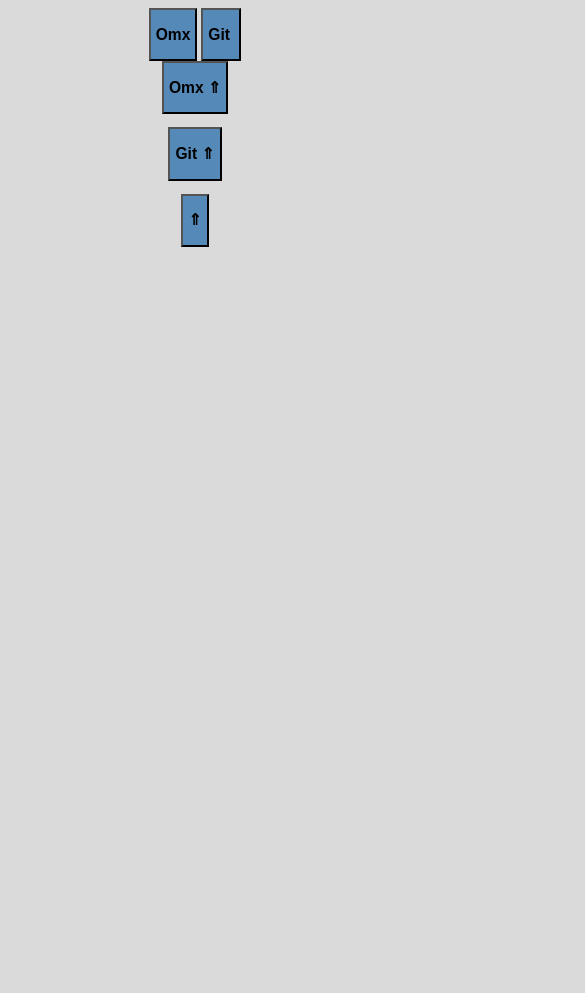
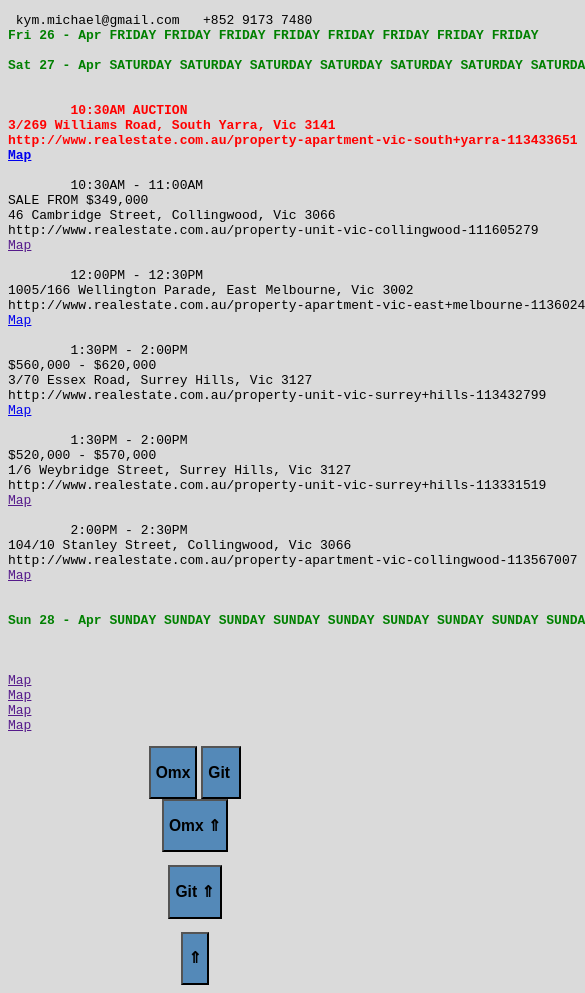
Before and after one commit to sustance/01, a plain HTML site: page re.htm in a window 390 px wide. Shown: the whole page, 585 px wide, since content can reach past the window. Before the commit the page ends 844 px from the top, so only its background shows below. Drawn offline with Linux system fonts and the light colour scheme.

Commit message:
real estate

```diff
--- a/re.htm
+++ b/re.htm
@@ -10,6 +10,58 @@ width=device-width, height=device-height, target-densitydpi=device-dpi">
 <link rel="stylesheet" href="xiaoming.css" />
 </head>
 <body><a name="pagetop" ></a>
+
+
+<pre> kym.michael@gmail.com   +852 9173 7480
+<b style="color:green">Fri 26 - Apr FRIDAY FRIDAY FRIDAY FRIDAY FRIDAY FRIDAY FRIDAY FRIDAY</b>
+
+<b style="color:green">Sat 27 - Apr SATURDAY SATURDAY SATURDAY SATURDAY SATURDAY SATURDAY SATURDAY</b>
+
+<b style="color:red">
+	10:30AM AUCTION
+3/269 Williams Road, South Yarra, Vic 3141
+http://www.realestate.com.au/property-apartment-vic-south+yarra-113433651
+<a href="https://maps.google.com/maps?q=3%2F269+Williams+Road,+South+Yarra,+Vic+3141&hl=en&sll=-37.841174,145.006742&sspn=0.03972,0.052271&hnear=3%2F269+Williams+Rd,+South+Yarra+Victoria+3141,+Australia&t=m&z=16">Map</a></b>
+
+	10:30AM - 11:00AM
+SALE FROM $349,000
+46 Cambridge Street, Collingwood, Vic 3066
+http://www.realestate.com.au/property-unit-vic-collingwood-111605279
+<a href="">Map</a>
+
+	12:00PM - 12:30PM
+1005/166 Wellington Parade, East Melbourne, Vic 3002
+http://www.realestate.com.au/property-apartment-vic-east+melbourne-113602495
+<a href="https://maps.google.com/maps?q=1005%2F166+Wellington+Parade,+East+Melbourne,+Vic+3002&hl=en&ll=-37.816158,144.984512&spn=0.019867,0.026135&sll=37.0625,-95.677068&sspn=40.681389,53.525391&hnear=166+Wellington+Parade,+East+Melbourne+Victoria+3002,+Australia&t=m&z=15">Map</a>
+
+	1:30PM - 2:00PM
+$560,000 - $620,000
+3/70 Essex Road, Surrey Hills, Vic 3127
+http://www.realestate.com.au/property-unit-vic-surrey+hills-113432799
+<a href="https://maps.google.com/maps?q=3%2F70+Essex+Road,+Surrey+Hills,+Vic+3127&hl=en&sll=37.0625,-95.677068&sspn=40.681389,53.525391&hnear=3%2F70+Essex+Rd,+Surrey+Hills+Victoria+3127,+Australia&t=m&z=16">Map</a>
+
+	1:30PM - 2:00PM
+$520,000 - $570,000
+1/6 Weybridge Street, Surrey Hills, Vic 3127
+http://www.realestate.com.au/property-unit-vic-surrey+hills-113331519
+<a href="">Map</a>
+
+	2:00PM - 2:30PM
+104/10 Stanley Street, Collingwood, Vic 3066
+http://www.realestate.com.au/property-apartment-vic-collingwood-113567007
+<a href="">Map</a>
+
+
+<b style="color:green">Sun 28 - Apr SUNDAY SUNDAY SUNDAY SUNDAY SUNDAY SUNDAY SUNDAY SUNDAY SUNDAY</b>
+
+
+
+<a href="">Map</a>
+<a href="">Map</a>
+<a href="">Map</a>
+<a href="">Map</a>
+</pre>
+
 
 <div class="center">
 <button onClick="window.location='#omx'"><h3>Omx</h3></button>
```
Also changed, not shown: index.html (+7 -2 lines), ktic.htm (+26 -3 lines).
